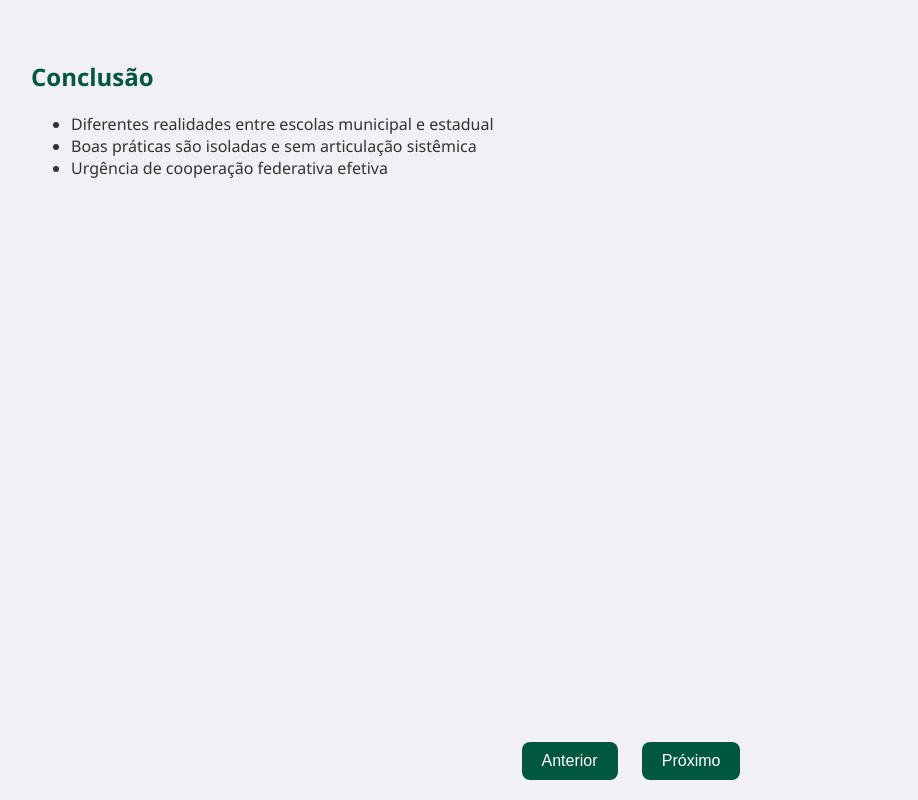
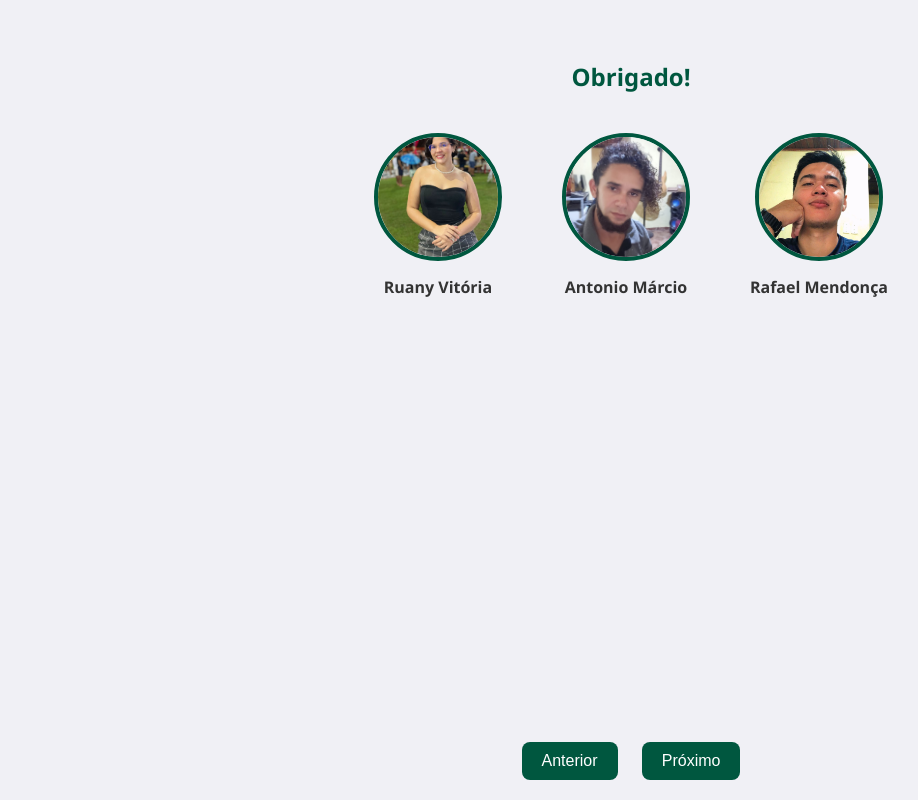
Before and after one commit to Rafael1102/Trabalhos-pedagogicos, a plain HTML site: page index.html in a window 1280 px wide. Both pictures are taken after a click on the button "Anterior". Shown: the whole page, without its empty margins (9-927 px from the left). Drawn offline with nearby package versions, Linux system fonts and the light colour scheme.

Commit message:
adição dos autores e fotos
Signed-off-by: Rafael1102 <rafa.ro195@gmail.com>

```diff
--- a/index.html
+++ b/index.html
@@ -112,6 +112,24 @@
     </ul>
   </div>
 
+  <div class="slide">
+    <h2 style="text-align: center; margin-bottom: 40px;">Obrigado!</h2>
+    <div style="display: flex; justify-content: center; gap: 60px; align-items: center;">
+      <div style="text-align: center;">
+        <img src="imagens/ruany.jpg" alt="Ruany Vitória" style="width: 120px; height: 120px; object-fit: cover; border-radius: 50%; border: 4px solid #00573F;">
+        <p style="margin-top: 10px; font-weight: bold;">Ruany Vitória</p>
+      </div>
+      <div style="text-align: center;">
+        <img src="imagens/marcio.jpg" alt="Antonio Márcio" style="width: 120px; height: 120px; object-fit: cover; border-radius: 50%; border: 4px solid #00573F;">
+        <p style="margin-top: 10px; font-weight: bold;">Antonio Márcio</p>
+      </div>
+      <div style="text-align: center;">
+        <img src="imagens/rafael.jpg" alt="Rafael Mendonça" style="width: 120px; height: 120px; object-fit: cover; border-radius: 50%; border: 4px solid #00573F;">
+        <p style="margin-top: 10px; font-weight: bold;">Rafael Mendonça</p>
+      </div>
+    </div>
+  </div>
+
   <nav>
     <button onclick="prevSlide()">Anterior</button>
     <button onclick="nextSlide()">Próximo</button>
```
Also changed, not shown: imagens/marcio.jpg (added), imagens/rafael.jpg (added), imagens/ruany.jpg (added).
